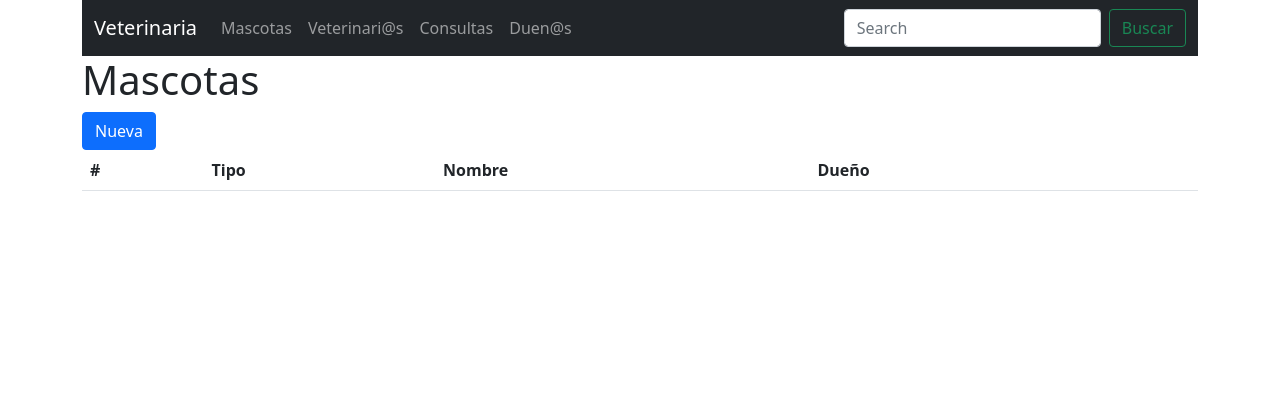
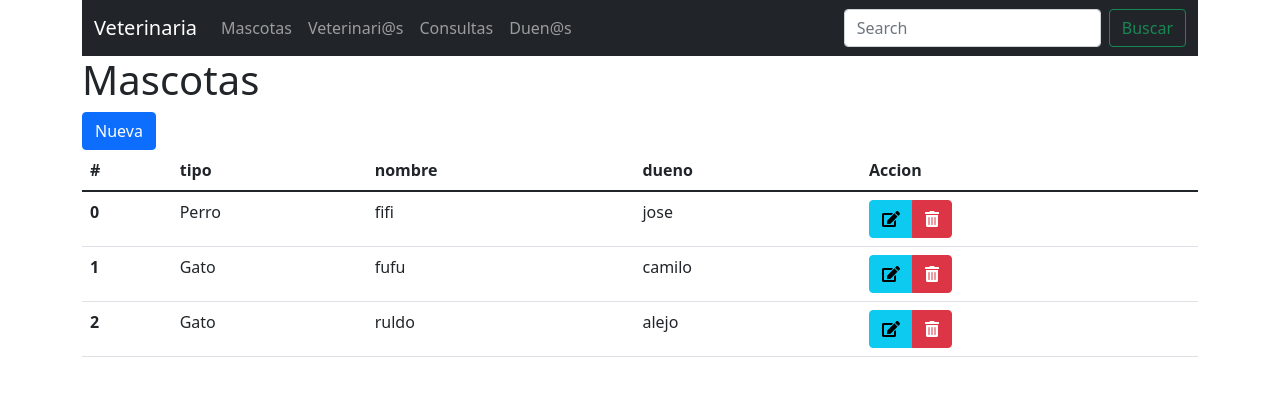
Before and after one commit to AlejandroMederico/VeterinarioReact, a React (Create React App) app: page / in a window 1280 px wide. Shown: the top 396 px of the page. Built offline with nearby package versions, Linux system fonts and the light colour scheme.

Commit message:
Agregar tabla

```diff
--- a/package.json
+++ b/package.json
@@ -3,10 +3,14 @@
   "version": "0.1.0",
   "private": true,
   "dependencies": {
+    "@fortawesome/fontawesome-svg-core": "^1.2.36",
+    "@fortawesome/free-solid-svg-icons": "^5.15.4",
+    "@fortawesome/react-fontawesome": "^0.1.16",
     "@testing-library/jest-dom": "^5.15.0",
     "@testing-library/react": "^11.2.7",
     "@testing-library/user-event": "^12.8.3",
     "bootstrap": "^5.1.3",
+    "classnames": "^2.3.1",
     "react": "^17.0.2",
     "react-bootstrap": "^2.0.2",
     "react-dom": "^17.0.2",
--- a/src/Pagina.js
+++ b/src/Pagina.js
@@ -1,7 +1,7 @@
 import React from 'react'
 import ActionMenu from './componente/ActionMenu'
 import NavbarPagina from './componente/NavbarPagina'
-import Tabla from './componente/Tabla'
+import Tabla from './componente/tabla/Tabla'
 
 export default function Pagina() {
     return (
--- a/src/componente/ActionMenu.js
+++ b/src/componente/ActionMenu.js
@@ -11,11 +11,13 @@ const cambio = () =>{
     return (
         <div className="actions-menu">
             <h1>Mascotas</h1>
-            <div className="actions-menu-content ">
+            <div className="d-flex justify-content-between">
                 <Button variant="primary"
+                style={{maxHeight:"45px"}}
                 onClick={cambio}>Nueva</Button>
                 {Alarma && <Alerta
-                    parrafo={"Error 404"}
+                    titulo={"Error 404"}
+                    parrafo={"El servidor web responsable no está en funcionamiento o hay problemas de conexión."}
                     tipo={'danger'}
                     inicio={true}/>}
             </div>
--- a/src/componente/Alerta.jsx
+++ b/src/componente/Alerta.jsx
@@ -1,5 +1,5 @@
 import {Fragment, React, useState} from 'react'
-import {Button, Alert} from 'react-bootstrap'
+import { Alert} from 'react-bootstrap'
 
 export default function Alerta({titulo,parrafo,tipo,inicio}) {
 const [show, setShow] = useState(inicio);
--- a/src/componente/Tabla.js
+++ /dev/null
@@ -1,20 +0,0 @@
-import React from 'react'
-
-export default function Tabla() {
-    return (
-        <table className="table table-stripped table-hover">
-            <thead className="thead-dark">
-                <tr>
-                    <th scope="col">#</th>
-                    <th scope="col">Tipo</th>
-                    <th scope="col">Nombre</th>
-                    <th scope="col">Dueño</th>
-                    <th scope="col"></th>
-                </tr>
-            </thead>
-            <tbody id="lista-mascotas">
-
-            </tbody>
-        </table>
-    )
-}
--- /dev/null
+++ b/src/componente/tabla/Boton.jsx
@@ -0,0 +1,14 @@
+import { fas,faEdit,faTrashAlt } from '@fortawesome/free-solid-svg-icons'
+import { FontAwesomeIcon } from '@fortawesome/react-fontawesome'
+import React from 'react'
+
+export default function Boton({color,contenido,tipo}) {
+    return (
+        <button type="button"
+                className={`btn ${color}`}>
+                    {contenido}
+                    {tipo === "editar" && <FontAwesomeIcon icon={faEdit}/>}
+                    {tipo === "eliminar" && <FontAwesomeIcon icon={faTrashAlt}/>}
+        </button>
+    )
+}
--- /dev/null
+++ b/src/componente/tabla/EncabezadoTabla.jsx
@@ -0,0 +1,20 @@
+import React, { Fragment } from 'react'
+
+export default function EncabezadoTabla({columna}) {
+    return (
+        <Fragment>
+             <thead className="thead-dark">
+                <tr>
+                    {columna.length === 0
+                    ?<h5>Ingrese dato para la tabla</h5>
+                    :<Fragment>
+                        <th scope="col">#</th>
+                        {columna.map( (columna, index) => <th key={index} scope="col"> {columna}</th>)}
+                        <th scope="col">Accion</th>
+                     </Fragment>
+                    }
+                </tr>
+            </thead>
+        </Fragment>
+    )
+}
--- /dev/null
+++ b/src/componente/tabla/FilaTabla.jsx
@@ -0,0 +1,22 @@
+import React from 'react'
+import Boton from './Boton'
+
+export default function FilaTabla({mascota}) {
+    return (
+        <tbody id="lista-mascotas">
+              {" "}
+              { mascota.map((mascota, index)=><tr key={index}>
+            <th scope="row">{index}</th>
+            <td>{mascota.tipo}</td>
+            <td>{mascota.nombre}</td>
+            <td>{mascota.dueno}</td>
+            <td>
+                <div className="btn-group" role="group" aria-label="Basic example">
+                    <Boton color={'btn-info'} tipo={"editar"}/>
+                    <Boton color={'btn-danger'} tipo={"eliminar"}/>
+                </div>
+            </td>
+          </tr>)}
+            </tbody>
+    )
+}
--- /dev/null
+++ b/src/componente/tabla/Tabla.jsx
@@ -0,0 +1,18 @@
+import React from 'react'
+import EncabezadoTabla from './EncabezadoTabla'
+import FilaTabla from './FilaTabla'
+
+export default function Tabla() {
+   const  mascota = [
+        {tipo: "Perro", nombre: "fifi", dueno: "jose" },
+        {tipo: "Gato", nombre: "fufu", dueno: "camilo" },
+        {tipo: "Gato", nombre: "ruldo", dueno: "alejo" }
+    ]
+    const columna = mascota.length >0 ? Object.keys(mascota[0]) : []
+    return (
+        <table className="table table-stripped table-hover">
+           <EncabezadoTabla columna={columna}/>
+            <FilaTabla mascota={mascota}/>
+        </table>
+    )
+}
```
Also changed, not shown: src/componente/modal/modal.jsx (added), 1 other file (tests, documents, lock files or other folders).
